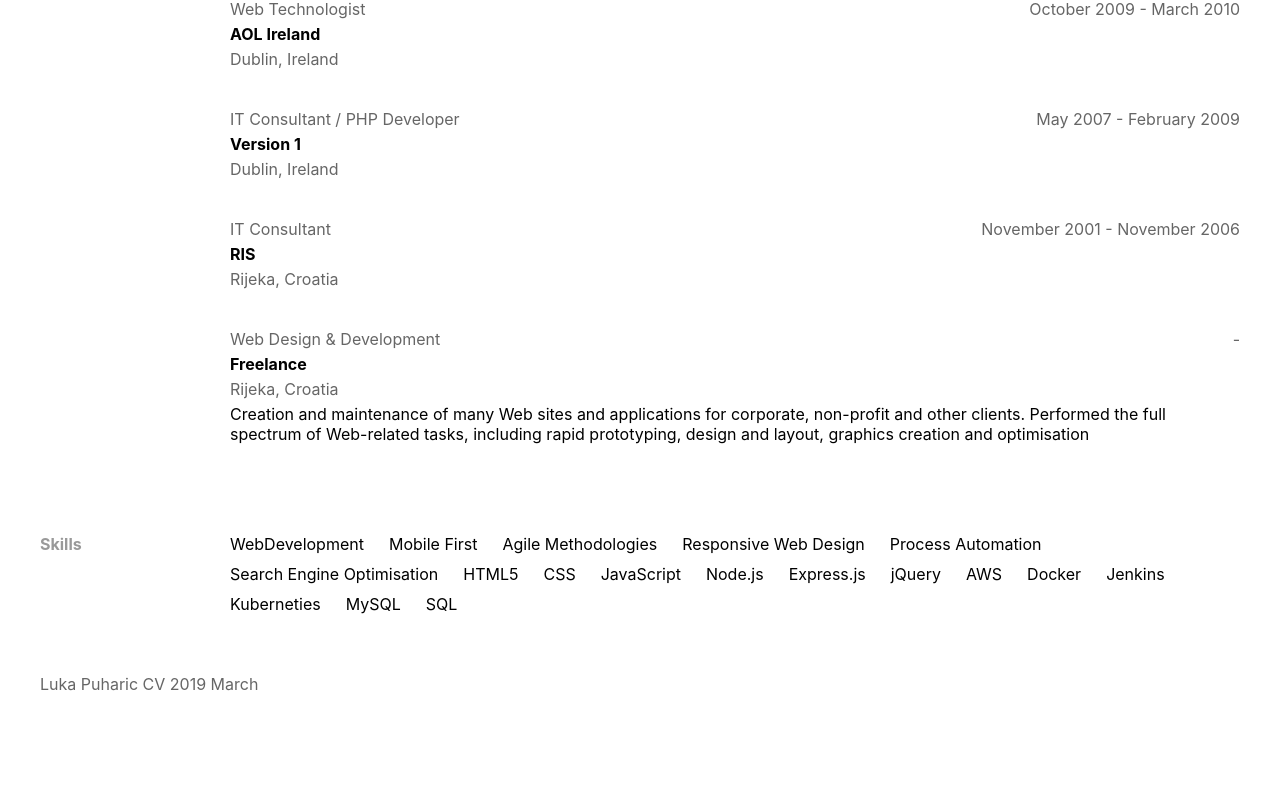
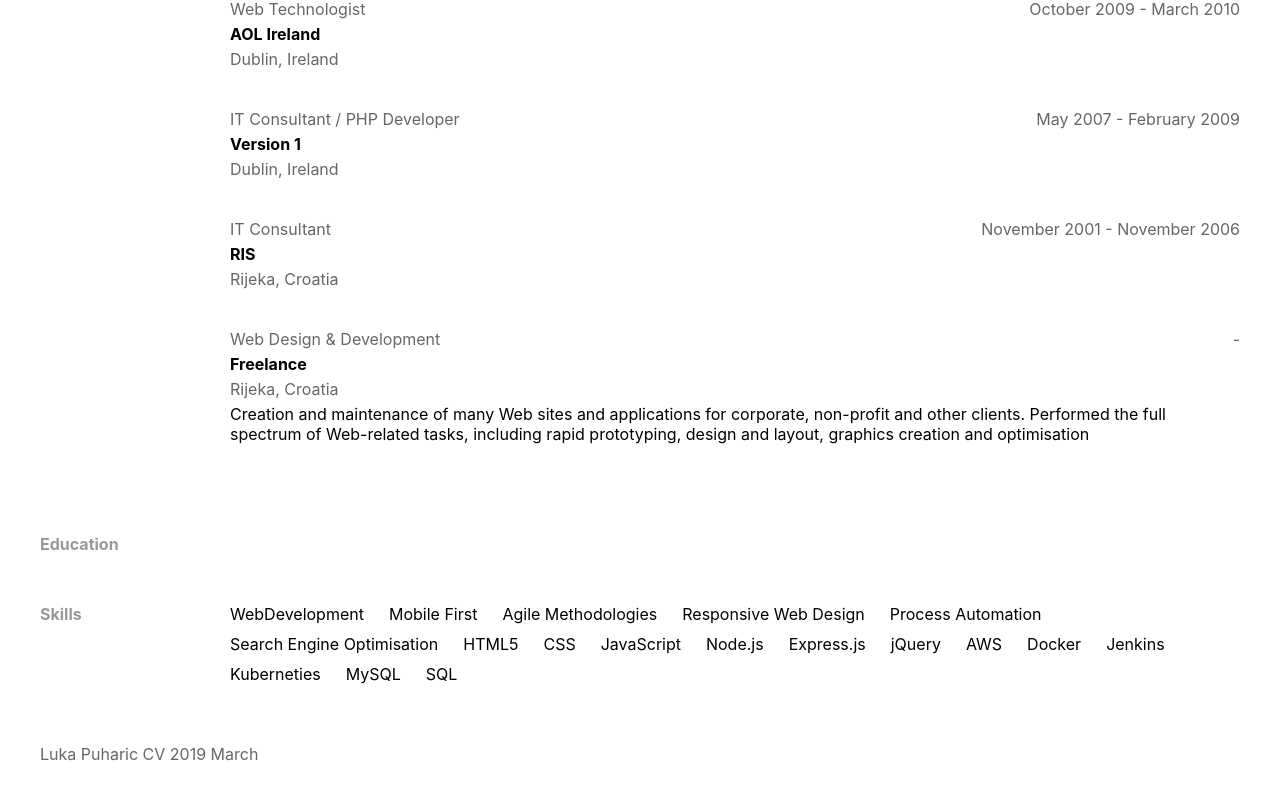
Before and after one commit to lukap2211/Luka-Puharic-info, a React (Create React App) app in the folder my-app/: page / in a window 1280 px wide. Shown: the part 1394-2194 px from the top of the page. Before the commit the page ends 2128 px from the top, so only its background shows below. Built offline with nearby package versions, Linux system fonts and the light colour scheme.

Commit message:
Education

```diff
--- a/my-app/src/App.js
+++ b/my-app/src/App.js
@@ -4,7 +4,7 @@
 import Section from './components/Section';
 import Footer from './components/Footer';
 
-const { profile, profile: { description, summary }, experience, skills } = data
+const { profile, profile: { description, summary }, experience, education, skills } = data
 
 class App extends Component {
   render() {
@@ -14,6 +14,7 @@
         <Section type="profile" data={description} />
         <Section type="summary" data={summary} />
         <Section type="experience" data={experience} />
+        <Section type="education" data={education} />
         <Section type="skills" data={skills} />
         <Footer name={profile.personal.name} />
       </div>
--- /dev/null
+++ b/my-app/src/components/Education.js
@@ -0,0 +1,42 @@
+import React from "react";
+import styled from 'styled-components'
+
+const ExpWrap = styled.div `
+  margin: 0 0 40px;
+  `
+
+const ExpTop = styled.header `
+  display: grid;
+  grid-template-columns: auto auto;
+  color: var(--faded);
+  div + div {
+    justify-self: right;
+  }
+  `
+
+const ExpTitle = styled.h4 `
+  font-weight: bold;
+  margin: 5px 0;
+  `
+
+class Education extends React.Component {
+  render() {
+
+    const { dateFrom, dateTo, title, institution } = this.props.data
+
+    return (
+      <ExpWrap>
+        <ExpTop>
+          <div>{institution}</div>
+          <div>{dateFrom} - {dateTo}</div>
+        </ExpTop>
+        <div>
+          <ExpTitle>{title}</ExpTitle>
+        </div>
+
+      </ExpWrap>
+    )
+  }
+}
+
+export default Education;
--- a/my-app/src/components/Section.js
+++ b/my-app/src/components/Section.js
@@ -2,6 +2,7 @@
 import styled from 'styled-components'
 import Skills from './Skills';
 import Experience from './Experience';
+import Education from './Education';
 
 const SectionItem = styled.section `
   display: grid;
@@ -25,11 +26,16 @@
 
 class Section extends React.Component {
   render() {
+
+    const { type, data } = this.props
+
     const sectionInfo = (data) => {
       if (Array.isArray(data)) {
         return data.map((item, i) => {
-          if (this.props.type === 'skills') {
+          if (type === 'skills') {
             return <Skills data={item} key={i}/>
+          } else if (type === 'education') {
+            return <education  data={item} key={i}/>
           } else {
             return <Experience data={item} key={i}/>
           }
@@ -41,8 +47,8 @@
 
     return (
       <SectionItem>
-        <SectionTitle>{ this.props.type }</SectionTitle>
-        <SectionInfo>{ sectionInfo(this.props.data) }</SectionInfo>
+        <SectionTitle>{type}</SectionTitle>
+        <SectionInfo>{sectionInfo(data)}</SectionInfo>
       </SectionItem>
     )
   }
```
